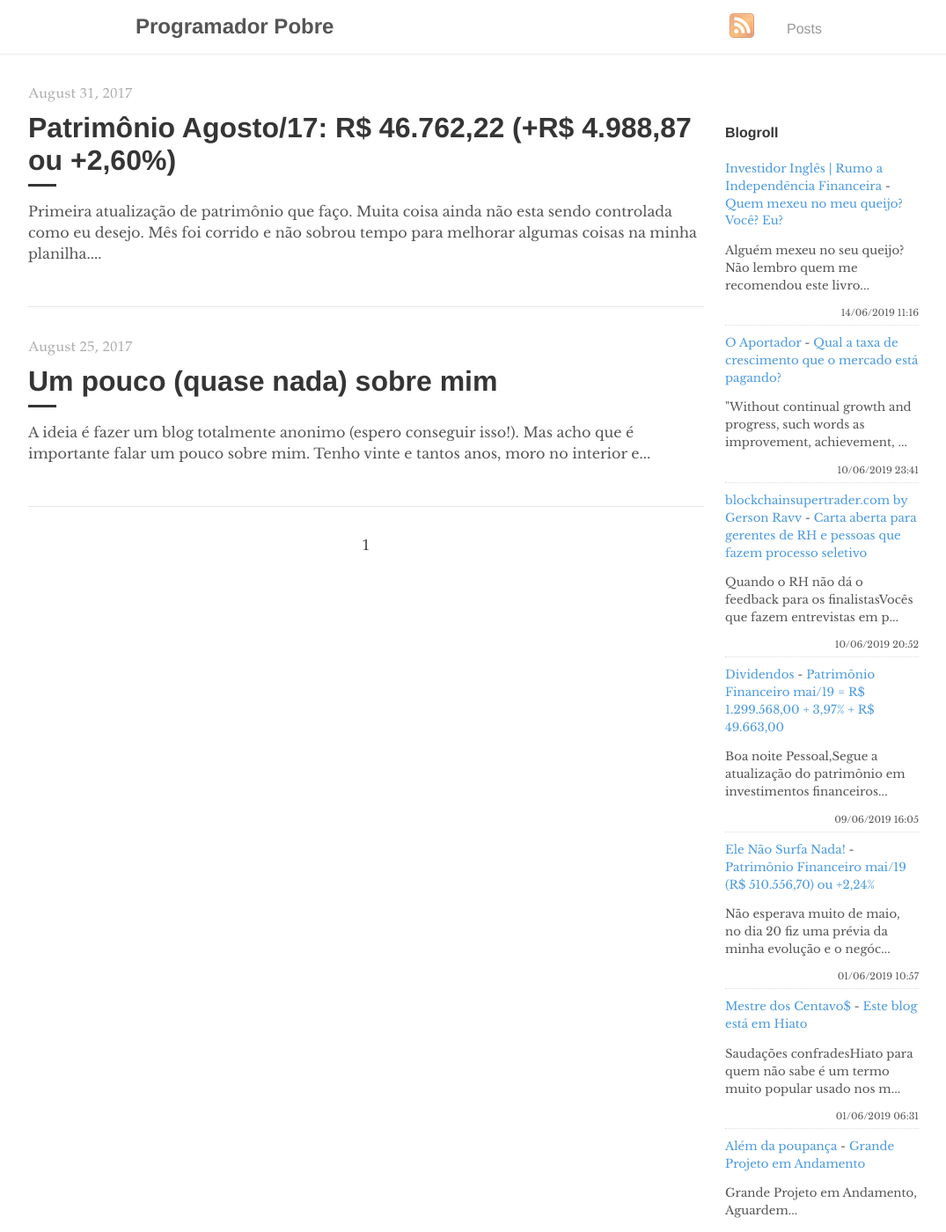
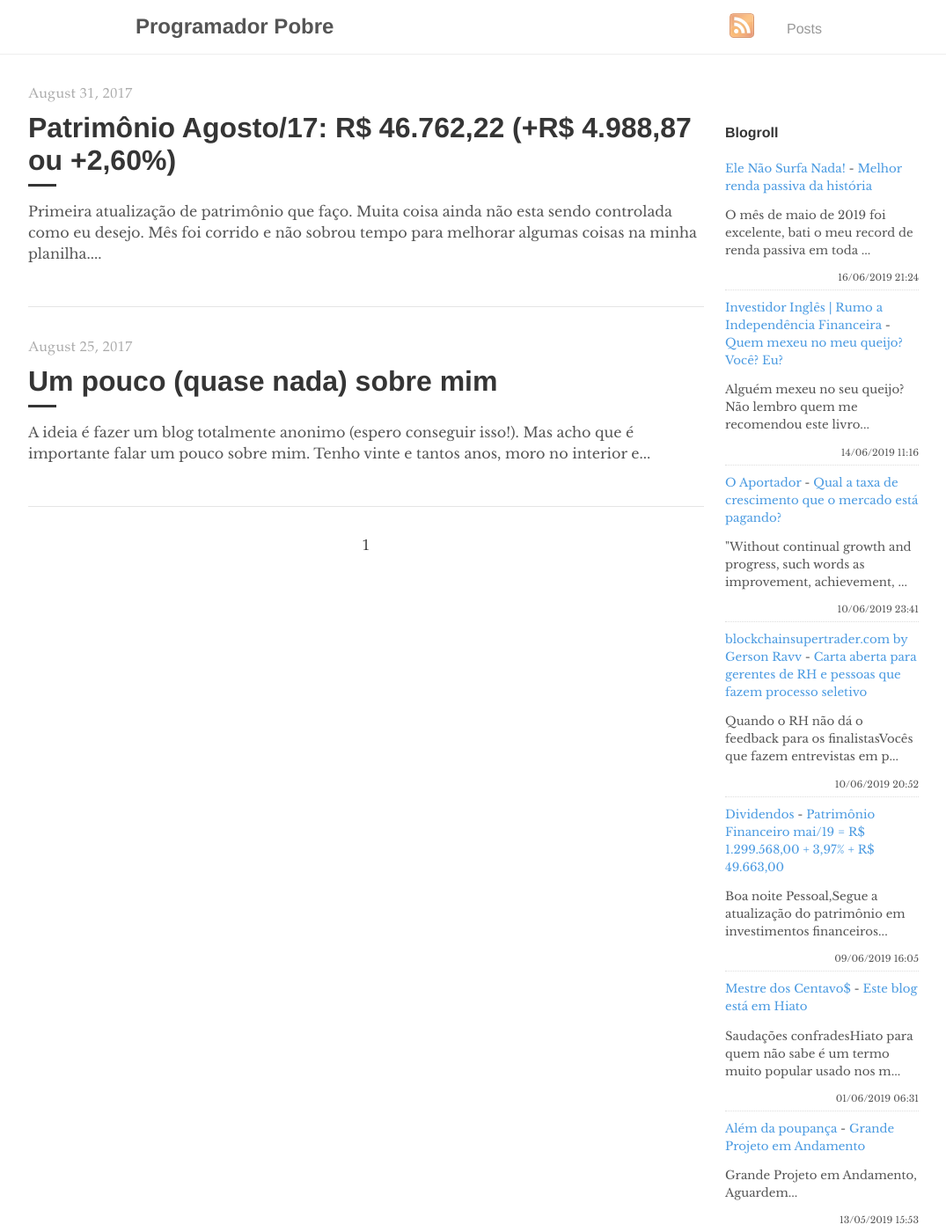
Before and after one commit to programadorpobre/programadorpobre.github.io, a Jekyll site: the page built from index.html, in a window 1280 px wide and 1400 px high. Shown: the whole window at 88% size, without its empty margins (96-1171 px from the left). Built offline with Jekyll 4.4.1, drawn with Linux system fonts in a browser that asks for light colours; the list of posts is cut into pages by our own code; comment, search, counter and statistics services are not loaded.

Commit message:
[ci skip] travis #681

```diff
--- a/_includes/feed-entries.html
+++ b/_includes/feed-entries.html
@@ -1,3 +1,8 @@
+<div class="feed-entry">
+    <a class="feed-entry-site-name" href="https://elenaosurfanada.blogspot.com/">Ele Não Surfa Nada!</a> - <a class="feed-entry-title" href="https://elenaosurfanada.blogspot.com/2019/06/melhor-renda-passiva-da-historia.html">Melhor renda passiva da história</a>
+    <p class="feed-entry-summary">O mês de maio de 2019 foi excelente, bati o meu record de renda passiva em toda ...</p>
+    <time datetime="2019-06-16T21:24:00.001-03:00">16/06/2019 21:24</time>
+</div>
 <div class="feed-entry">
     <a class="feed-entry-site-name" href="https://www.investidoringles.com/">Investidor Inglês | Rumo a Independência Financeira</a> - <a class="feed-entry-title" href="https://www.investidoringles.com/2019/06/livro-quem-mexeu-no-meu-queijo.html">Quem mexeu no meu queijo? Você? Eu?</a>
     <p class="feed-entry-summary">Alguém mexeu no seu queijo?&nbsp;&nbsp; Não lembro quem me recomendou este livro...</p>
@@ -19,11 +24,6 @@
     <time datetime="2019-06-09T16:05:00.000-07:00">09/06/2019 16:05</time>
 </div>
 <div class="feed-entry">
-    <a class="feed-entry-site-name" href="https://elenaosurfanada.blogspot.com/">Ele Não Surfa Nada!</a> - <a class="feed-entry-title" href="https://elenaosurfanada.blogspot.com/2019/06/patrimonio-financeiro-mai19-r-51055670.html">Patrimônio Financeiro mai/19 (R$ 510.556,70) ou +2,24%</a>
-    <p class="feed-entry-summary">Não esperava muito de maio, no dia 20 fiz uma prévia da minha evolução e o negóc...</p>
-    <time datetime="2019-06-01T10:57:00.001-03:00">01/06/2019 10:57</time>
-</div>
-<div class="feed-entry">
     <a class="feed-entry-site-name" href="https://mestredoscentavos.blogspot.com/">Mestre dos Centavo$</a> - <a class="feed-entry-title" href="https://mestredoscentavos.blogspot.com/2019/06/este-blog-esta-em-hiato.html">Este blog está em Hiato</a>
     <p class="feed-entry-summary">Saudações confradesHiato para quem não sabe é um termo muito popular usado nos m...</p>
     <time datetime="2019-06-01T06:31:00.000-07:00">01/06/2019 06:31</time>
```
